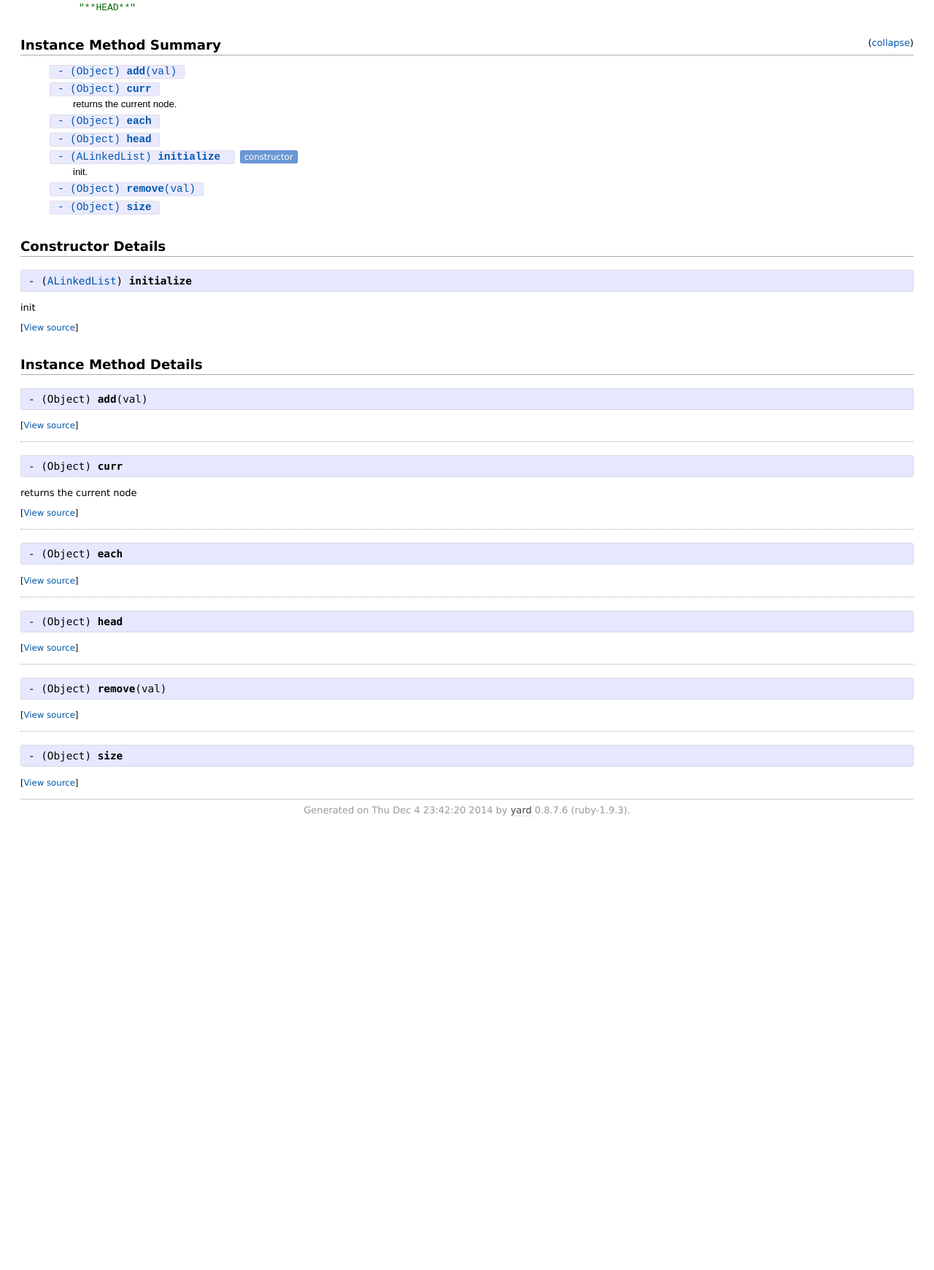
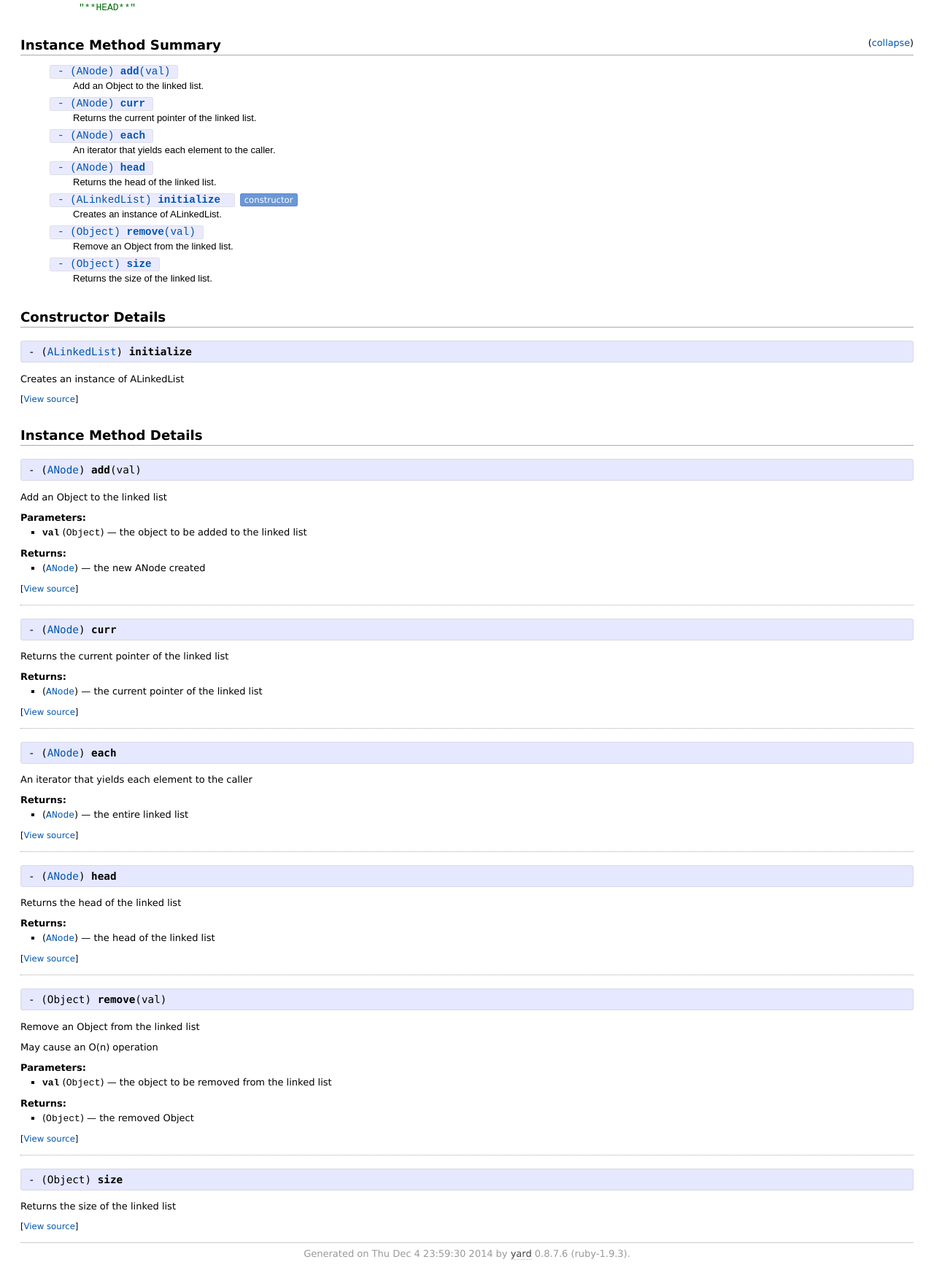
Before and after one commit to sannessa/data_structures_funtime, a plain HTML site: page doc/DataStructuresFuntime/ALinkedList.html in a window 1280 px wide. Shown: the part 254-1995 px from the top of the page at 73% size. Before the commit the page ends 1387 px from the top, so only its background shows below. Drawn offline with Linux system fonts and the light colour scheme.

Commit message:
Add documentation for ALinkedList

```diff
--- a/doc/DataStructuresFuntime/ALinkedList.html
+++ b/doc/DataStructuresFuntime/ALinkedList.html
@@ -129,29 +129,7 @@
         <li class="public ">
   <span class="summary_signature">
 
-      <a href="#add-instance_method" title="#add (instance method)">- (Object) <strong>add</strong>(val) </a>
-
-
-
-  </span>
-
-
-
-
-
-
-
-
-
-    <span class="summary_desc"><div class='inline'></div></span>
-
-</li>
-
-
-        <li class="public ">
-  <span class="summary_signature">
-
-      <a href="#curr-instance_method" title="#curr (instance method)">- (Object) <strong>curr</strong> </a>
+      <a href="#add-instance_method" title="#add (instance method)">- (ANode) <strong>add</strong>(val) </a>
 
 
 
@@ -166,7 +144,7 @@
 
 
     <span class="summary_desc"><div class='inline'>
-<p>returns the current node.</p>
+<p>Add an Object to the linked list.</p>
 </div></span>
 
 </li>
@@ -175,7 +153,7 @@
         <li class="public ">
   <span class="summary_signature">
 
-      <a href="#each-instance_method" title="#each (instance method)">- (Object) <strong>each</strong> </a>
+      <a href="#curr-instance_method" title="#curr (instance method)">- (ANode) <strong>curr</strong> </a>
 
 
 
@@ -189,7 +167,9 @@
 
 
 
-    <span class="summary_desc"><div class='inline'></div></span>
+    <span class="summary_desc"><div class='inline'>
+<p>Returns the current pointer of the linked list.</p>
+</div></span>
 
 </li>
 
@@ -197,7 +177,7 @@
         <li class="public ">
   <span class="summary_signature">
 
-      <a href="#head-instance_method" title="#head (instance method)">- (Object) <strong>head</strong> </a>
+      <a href="#each-instance_method" title="#each (instance method)">- (ANode) <strong>each</strong> </a>
 
 
 
@@ -211,7 +191,33 @@
 
 
 
-    <span class="summary_desc"><div class='inline'></div></span>
+    <span class="summary_desc"><div class='inline'>
+<p>An iterator that yields each element to the caller.</p>
+</div></span>
+
+</li>
+
+
+        <li class="public ">
+  <span class="summary_signature">
+
+      <a href="#head-instance_method" title="#head (instance method)">- (ANode) <strong>head</strong> </a>
+
+
+
+  </span>
+
+
+
+
+
+
+
+
+
+    <span class="summary_desc"><div class='inline'>
+<p>Returns the head of the linked list.</p>
+</div></span>
 
 </li>
 
@@ -236,7 +242,7 @@
 
 
     <span class="summary_desc"><div class='inline'>
-<p>init.</p>
+<p>Creates an instance of ALinkedList.</p>
 </div></span>
 
 </li>
@@ -259,7 +265,9 @@
 
 
 
-    <span class="summary_desc"><div class='inline'></div></span>
+    <span class="summary_desc"><div class='inline'>
+<p>Remove an Object from the linked list.</p>
+</div></span>
 
 </li>
 
@@ -281,7 +289,9 @@
 
 
 
-    <span class="summary_desc"><div class='inline'></div></span>
+    <span class="summary_desc"><div class='inline'>
+<p>Returns the size of the linked list.</p>
+</div></span>
 
 </li>
 
@@ -304,7 +314,7 @@
 </h3><div class="docstring">
   <div class="discussion">
 
-<p>init</p>
+<p>Creates an instance of ALinkedList</p>
 
 
   </div>
@@ -318,14 +328,14 @@
       <pre class="lines">
 
 
-8
-9
 10
 11
-12</pre>
+12
+13
+14</pre>
     </td>
     <td>
-      <pre class="code"><span class="info file"># File 'lib/data_structures_funtime/a_linked_list.rb', line 8</span>
+      <pre class="code"><span class="info file"># File 'lib/data_structures_funtime/a_linked_list.rb', line 10</span>
 
 <span class='kw'>def</span> <span class='id identifier rubyid_initialize'>initialize</span>
   <span class='ivar'>@head</span> <span class='op'>=</span> <span class='const'>ANode</span><span class='period'>.</span><span class='id identifier rubyid_new'>new</span><span class='lparen'>(</span><span class='const'>HEAD_VAL</span><span class='rparen'>)</span>
@@ -347,27 +357,76 @@
       <div class="method_details first">
   <h3 class="signature first" id="add-instance_method">
 
-    - (<tt>Object</tt>) <strong>add</strong>(val)
+    - (<tt><span class='object_link'><a href="ANode.html" title="DataStructuresFuntime::ANode (class)">ANode</a></span></tt>) <strong>add</strong>(val)
 
 
 
 
 
-</h3><table class="source_code">
+</h3><div class="docstring">
+  <div class="discussion">
+
+<p>Add an Object to the linked list</p>
+
+
+  </div>
+</div>
+<div class="tags">
+  <p class="tag_title">Parameters:</p>
+<ul class="param">
+
+    <li>
+
+        <span class='name'>val</span>
+
+
+        <span class='type'>(<tt>Object</tt>)</span>
+
+
+
+        &mdash;
+        <div class='inline'>
+<p>the object to be added to the linked list</p>
+</div>
+
+    </li>
+
+</ul>
+
+<p class="tag_title">Returns:</p>
+<ul class="return">
+
+    <li>
+
+
+        <span class='type'>(<tt><span class='object_link'><a href="ANode.html" title="DataStructuresFuntime::ANode (class)">ANode</a></span></tt>)</span>
+
+
+
+        &mdash;
+        <div class='inline'>
+<p>the new ANode created</p>
+</div>
+
+    </li>
+
+</ul>
+
+</div><table class="source_code">
   <tr>
     <td>
       <pre class="lines">
 
 
-27
-28
-29
-30
-31
-32</pre>
+39
+40
+41
+42
+43
+44</pre>
     </td>
     <td>
-      <pre class="code"><span class="info file"># File 'lib/data_structures_funtime/a_linked_list.rb', line 27</span>
+      <pre class="code"><span class="info file"># File 'lib/data_structures_funtime/a_linked_list.rb', line 39</span>
 
 <span class='kw'>def</span> <span class='id identifier rubyid_add'>add</span><span class='lparen'>(</span><span class='id identifier rubyid_val'>val</span><span class='rparen'>)</span>
   <span class='id identifier rubyid_new_node'>new_node</span> <span class='op'>=</span> <span class='const'>ANode</span><span class='period'>.</span><span class='id identifier rubyid_new'>new</span><span class='lparen'>(</span><span class='id identifier rubyid_val'>val</span><span class='rparen'>)</span>
@@ -383,7 +442,7 @@
       <div class="method_details ">
   <h3 class="signature " id="curr-instance_method">
 
-    - (<tt>Object</tt>) <strong>curr</strong>
+    - (<tt><span class='object_link'><a href="ANode.html" title="DataStructuresFuntime::ANode (class)">ANode</a></span></tt>) <strong>curr</strong>
 
 
 
@@ -392,13 +451,31 @@
 </h3><div class="docstring">
   <div class="discussion">
 
-<p>returns the current node</p>
+<p>Returns the current pointer of the linked list</p>
 
 
   </div>
 </div>
 <div class="tags">
 
+<p class="tag_title">Returns:</p>
+<ul class="return">
+
+    <li>
+
+
+        <span class='type'>(<tt><span class='object_link'><a href="ANode.html" title="DataStructuresFuntime::ANode (class)">ANode</a></span></tt>)</span>
+
+
+
+        &mdash;
+        <div class='inline'>
+<p>the current pointer of the linked list</p>
+</div>
+
+    </li>
+
+</ul>
 
 </div><table class="source_code">
   <tr>
@@ -406,12 +483,12 @@
       <pre class="lines">
 
 
-19
-20
-21</pre>
+26
+27
+28</pre>
     </td>
     <td>
-      <pre class="code"><span class="info file"># File 'lib/data_structures_funtime/a_linked_list.rb', line 19</span>
+      <pre class="code"><span class="info file"># File 'lib/data_structures_funtime/a_linked_list.rb', line 26</span>
 
 <span class='kw'>def</span> <span class='id identifier rubyid_curr'>curr</span>
   <span class='ivar'>@curr</span>
@@ -424,32 +501,61 @@
       <div class="method_details ">
   <h3 class="signature " id="each-instance_method">
 
-    - (<tt>Object</tt>) <strong>each</strong>
+    - (<tt><span class='object_link'><a href="ANode.html" title="DataStructuresFuntime::ANode (class)">ANode</a></span></tt>) <strong>each</strong>
 
 
 
 
 
-</h3><table class="source_code">
+</h3><div class="docstring">
+  <div class="discussion">
+
+<p>An iterator that yields each element to the caller</p>
+
+
+  </div>
+</div>
+<div class="tags">
+
+<p class="tag_title">Returns:</p>
+<ul class="return">
+
+    <li>
+
+
+        <span class='type'>(<tt><span class='object_link'><a href="ANode.html" title="DataStructuresFuntime::ANode (class)">ANode</a></span></tt>)</span>
+
+
+
+        &mdash;
+        <div class='inline'>
+<p>the entire linked list</p>
+</div>
+
+    </li>
+
+</ul>
+
+</div><table class="source_code">
   <tr>
     <td>
       <pre class="lines">
 
 
-49
-50
-51
-52
-53
-54
-55
-56
-57
-58
-59</pre>
+70
+71
+72
+73
+74
+75
+76
+77
+78
+79
+80</pre>
     </td>
     <td>
-      <pre class="code"><span class="info file"># File 'lib/data_structures_funtime/a_linked_list.rb', line 49</span>
+      <pre class="code"><span class="info file"># File 'lib/data_structures_funtime/a_linked_list.rb', line 70</span>
 
 <span class='kw'>def</span> <span class='id identifier rubyid_each'>each</span>
   <span class='kw'>if</span> <span class='ivar'>@size</span> <span class='op'>&gt;</span> <span class='int'>0</span>
@@ -470,24 +576,53 @@
       <div class="method_details ">
   <h3 class="signature " id="head-instance_method">
 
-    - (<tt>Object</tt>) <strong>head</strong>
+    - (<tt><span class='object_link'><a href="ANode.html" title="DataStructuresFuntime::ANode (class)">ANode</a></span></tt>) <strong>head</strong>
 
 
 
 
 
-</h3><table class="source_code">
+</h3><div class="docstring">
+  <div class="discussion">
+
+<p>Returns the head of the linked list</p>
+
+
+  </div>
+</div>
+<div class="tags">
+
+<p class="tag_title">Returns:</p>
+<ul class="return">
+
+    <li>
+
+
+        <span class='type'>(<tt><span class='object_link'><a href="ANode.html" title="DataStructuresFuntime::ANode (class)">ANode</a></span></tt>)</span>
+
+
+
+        &mdash;
+        <div class='inline'>
+<p>the head of the linked list</p>
+</div>
+
+    </li>
+
+</ul>
+
+</div><table class="source_code">
   <tr>
     <td>
       <pre class="lines">
 
 
-14
-15
-16</pre>
+19
+20
+21</pre>
     </td>
     <td>
-      <pre class="code"><span class="info file"># File 'lib/data_structures_funtime/a_linked_list.rb', line 14</span>
+      <pre class="code"><span class="info file"># File 'lib/data_structures_funtime/a_linked_list.rb', line 19</span>
 
 <span class='kw'>def</span> <span class='id identifier rubyid_head'>head</span>
   <span class='ivar'>@head</span>
@@ -506,29 +641,80 @@
 
 
 
-</h3><table class="source_code">
+</h3><div class="docstring">
+  <div class="discussion">
+
+<p>Remove an Object from the linked list</p>
+
+<p>May cause an O(n) operation</p>
+
+
+  </div>
+</div>
+<div class="tags">
+  <p class="tag_title">Parameters:</p>
+<ul class="param">
+
+    <li>
+
+        <span class='name'>val</span>
+
+
+        <span class='type'>(<tt>Object</tt>)</span>
+
+
+
+        &mdash;
+        <div class='inline'>
+<p>the object to be removed from the linked list</p>
+</div>
+
+    </li>
+
+</ul>
+
+<p class="tag_title">Returns:</p>
+<ul class="return">
+
+    <li>
+
+
+        <span class='type'>(<tt>Object</tt>)</span>
+
+
+
+        &mdash;
+        <div class='inline'>
+<p>the removed Object</p>
+</div>
+
+    </li>
+
+</ul>
+
+</div><table class="source_code">
   <tr>
     <td>
       <pre class="lines">
 
 
-34
-35
-36
-37
-38
-39
-40
-41
-42
-43
-44
-45
-46
-47</pre>
+52
+53
+54
+55
+56
+57
+58
+59
+60
+61
+62
+63
+64
+65</pre>
     </td>
     <td>
-      <pre class="code"><span class="info file"># File 'lib/data_structures_funtime/a_linked_list.rb', line 34</span>
+      <pre class="code"><span class="info file"># File 'lib/data_structures_funtime/a_linked_list.rb', line 52</span>
 
 <span class='kw'>def</span> <span class='id identifier rubyid_remove'>remove</span><span class='lparen'>(</span><span class='id identifier rubyid_val'>val</span><span class='rparen'>)</span>
   <span class='comment'># iterate through linkedlist until you find the val, then remove it
@@ -558,18 +744,29 @@
 
 
 
-</h3><table class="source_code">
+</h3><div class="docstring">
+  <div class="discussion">
+
+<p>Returns the size of the linked list</p>
+
+
+  </div>
+</div>
+<div class="tags">
+
+
+</div><table class="source_code">
   <tr>
     <td>
       <pre class="lines">
 
 
-23
-24
-25</pre>
+31
+32
+33</pre>
     </td>
     <td>
-      <pre class="code"><span class="info file"># File 'lib/data_structures_funtime/a_linked_list.rb', line 23</span>
+      <pre class="code"><span class="info file"># File 'lib/data_structures_funtime/a_linked_list.rb', line 31</span>
 
 <span class='kw'>def</span> <span class='id identifier rubyid_size'>size</span>
   <span class='ivar'>@size</span>
@@ -584,7 +781,7 @@
 </div>
 
     <div id="footer">
-  Generated on Thu Dec  4 23:42:20 2014 by
+  Generated on Thu Dec  4 23:59:30 2014 by
   <a href="http://yardoc.org" title="Yay! A Ruby Documentation Tool" target="_parent">yard</a>
   0.8.7.6 (ruby-1.9.3).
 </div>
```
Also changed, not shown: doc/DataStructuresFuntime.html (+1 -1 lines), doc/DataStructuresFuntime/AHashTable.html (+1 -1 lines), doc/DataStructuresFuntime/ANode.html (+1 -1 lines), doc/_index.html (+1 -1 lines), doc/file.README.html (+2 -2 lines), doc/index.html (+2 -2 lines), doc/top-level-namespace.html (+1 -1 lines), 3 other files.
